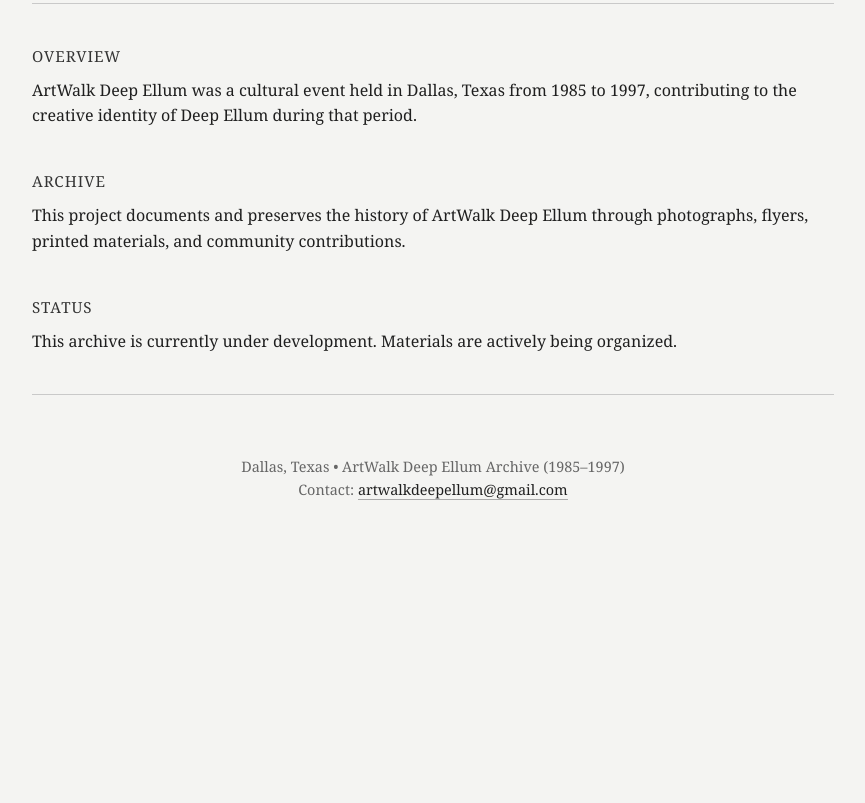
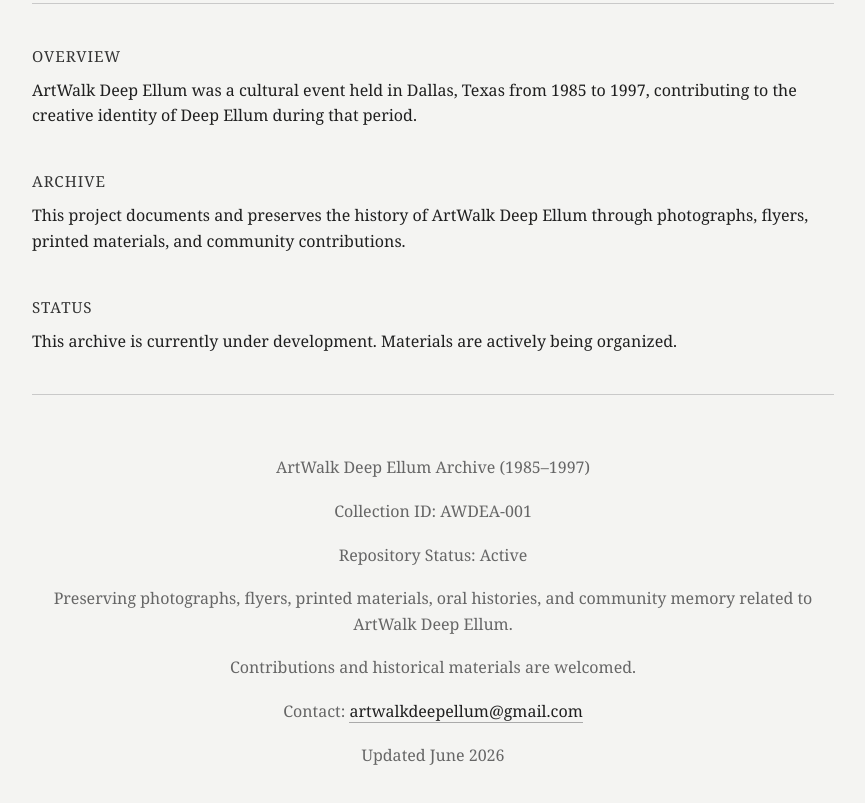
Before and after one commit to artwalkdeepellum/artwalkdeepellum, a plain HTML site: page index.html in a window 1280 px wide. Shown: the part 355-1158 px from the top of the page, without its empty margins (207-1072 px from the left). Before the commit the page ends 927 px from the top, so only its background shows below. Drawn offline with Linux system fonts and the light colour scheme.

Commit message:
Revise footer with archive and contact details
Updated footer content with archive details and contact information.

```diff
--- a/index.html
+++ b/index.html
@@ -150,9 +150,41 @@
     <div class="divider"></div>
 
     <div class="footer">
-        Dallas, Texas • ArtWalk Deep Ellum Archive (1985–1997)<br>
-        Contact: <a href="mailto:artwalkdeepellum@gmail.com">artwalkdeepellum@gmail.com</a>
-    </div>
+
+    <p>
+        ArtWalk Deep Ellum Archive (1985–1997)
+    </p>
+
+    <p>
+        Collection ID: AWDEA-001
+    </p>
+
+    <p>
+        Repository Status: Active
+    </p>
+
+    <p>
+        Preserving photographs, flyers, printed materials,
+        oral histories, and community memory related to
+        ArtWalk Deep Ellum.
+    </p>
+
+    <p>
+        Contributions and historical materials are welcomed.
+    </p>
+
+    <p>
+        Contact:
+        <a href="mailto:artwalkdeepellum@gmail.com">
+            artwalkdeepellum@gmail.com
+        </a>
+    </p>
+
+    <p>
+        Updated June 2026
+    </p>
+
+</div>
 
 </div>
 
```
